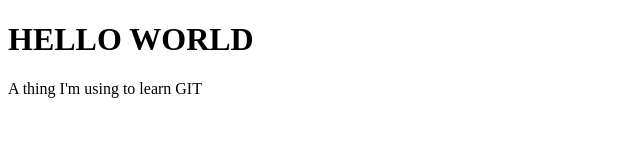
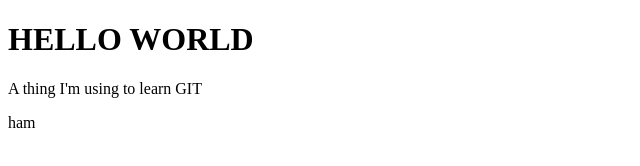
Before and after one commit to demlowe88/git-course, a plain HTML site: page index.html in a window 1280 px wide. Shown: the full height of the page, 0-640 px from the left. Drawn offline with Linux system fonts and the light colour scheme.

Commit message:
I did a thing

```diff
--- a/index.html
+++ b/index.html
@@ -9,5 +9,6 @@
 <body>
     <h1>HELLO WORLD</h1>
     <p>A thing I'm using to learn GIT</p>
+    <p>ham</p>
 </body>
 </html>
```
